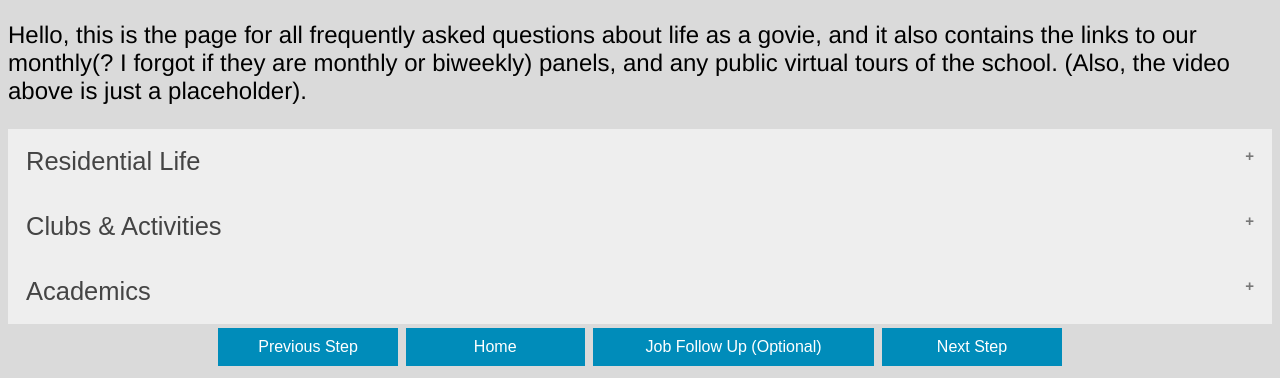
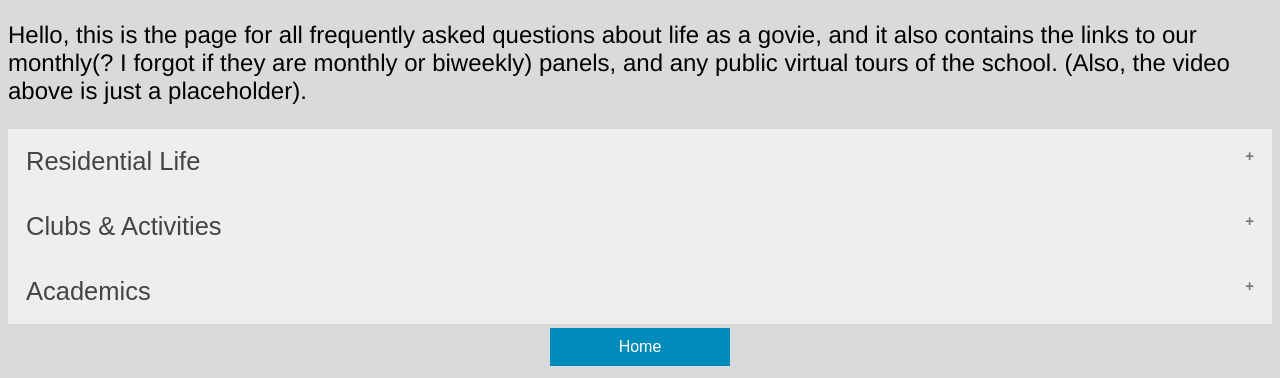
Before and after one commit to AskAGovie/askagovie.github.io, a plain HTML site: page FAQs.html in a window 1280 px wide. Shown: the part 473-851 px from the top of the page. Drawn offline with Linux system fonts and the light colour scheme.

Commit message:
Update FAQs.html

```diff
--- a/FAQs.html
+++ b/FAQs.html
@@ -150,15 +150,13 @@ for (i = 0; i < acc.length; i++) {
 </body>
     <!--Buttons-->
     <center>
-    <form action="../index2.html" id="index"></form>
-            <form action="page2.html" id="page2"></form>
-    <form action="intermediate.html" id="inter"></form>
-    <form action="page4.html" id="page4"></form>
 
-<button type="submit" class="button button5" form="page2"><span>Previous Step</span></button>
-    <button type="submit" class="button button5" form="index"><span>Home</span></button>
-<button type="submit" class="button button5" id="inter" form="inter"><span>Job Follow Up (Optional)</span></button>
-<button type="submit" class="button button5" form="page4"><span>Next Step</span></button>
+      <form action="index.html">
+      <button type="submit" class="button button5"style="vertical-align:middle"><span>Home</span></button>
+      </form>
+
+
+
     </center>
  <!--End Buttons-->
 </html>
```
